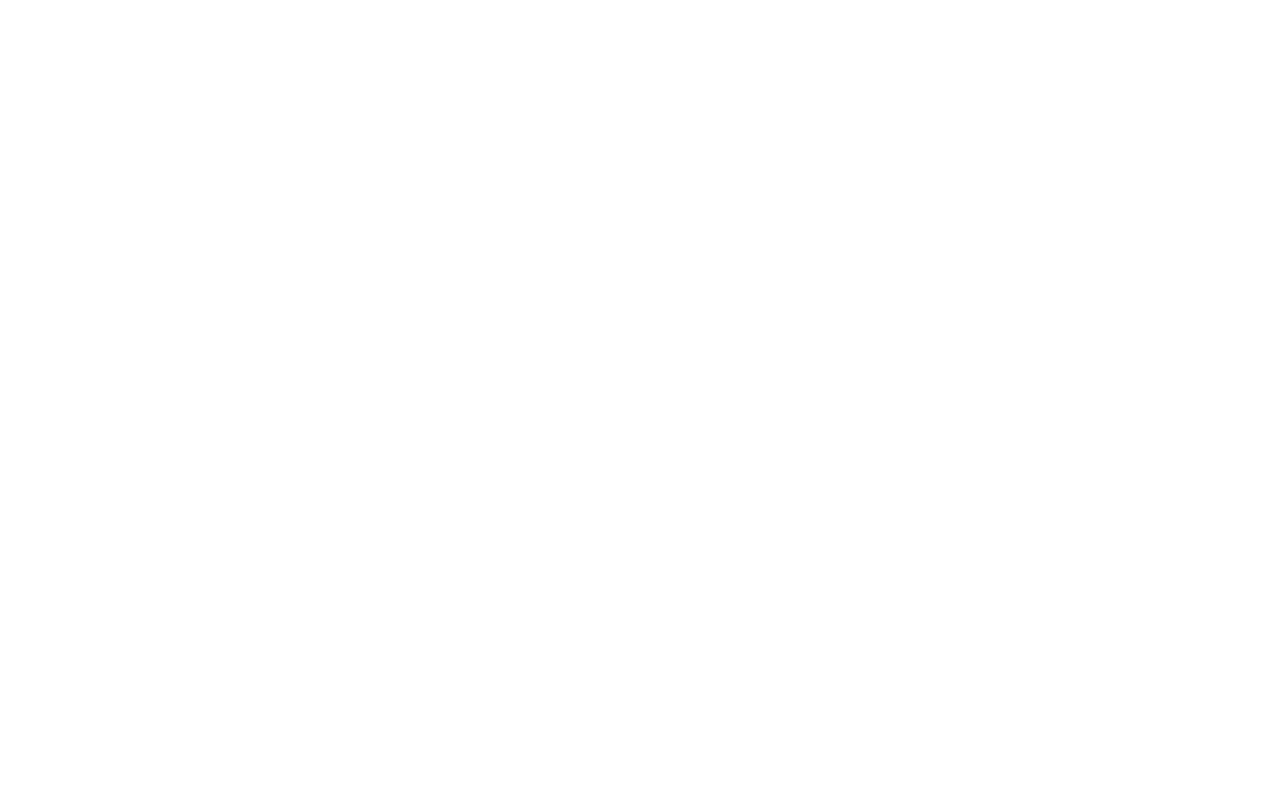
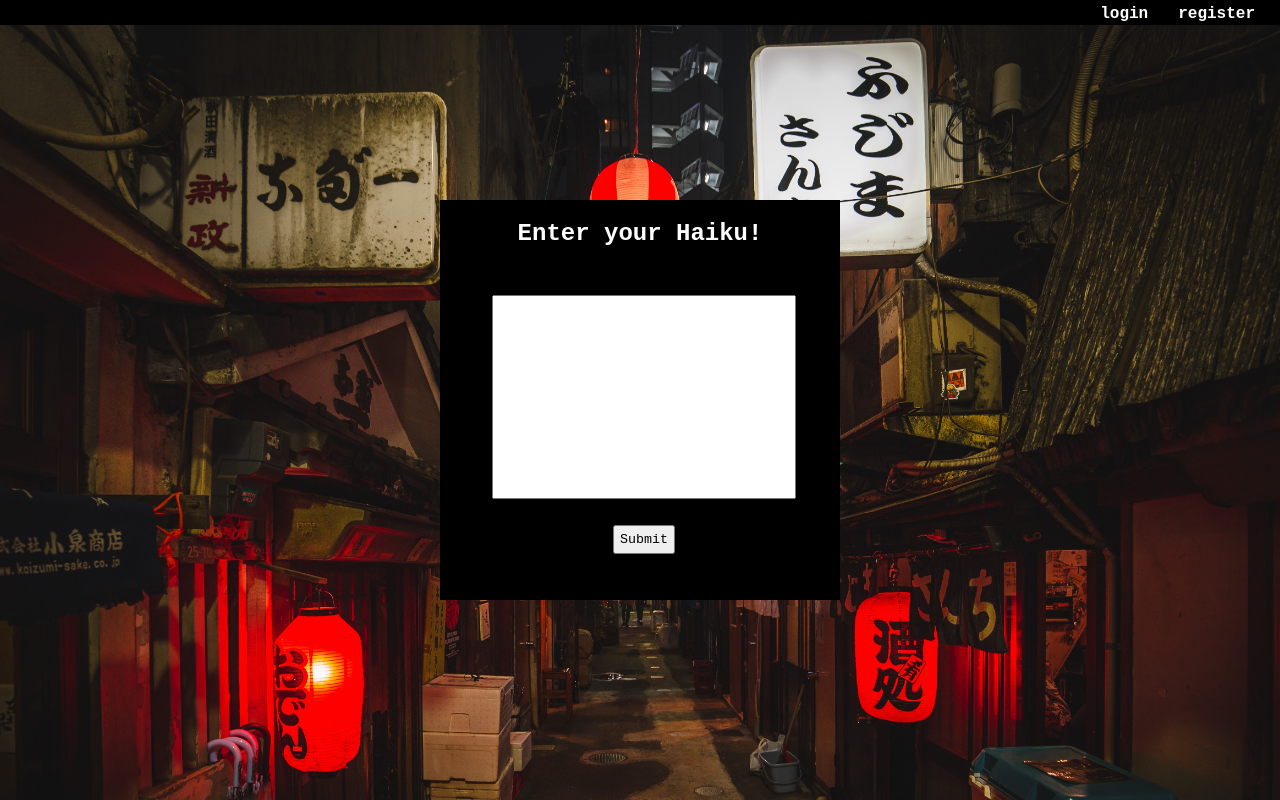
Before and after one commit to lauriceparkin/Haiku_You, a React (Create React App) app in the folder haiku/client/: page /Post in a window 1280 px wide. Shown: the top 800 px of the page. Built offline with nearby package versions, Linux system fonts and the light colour scheme.

Commit message:
created submit haiku page

```diff
--- a/haiku/client/src/App.css
+++ b/haiku/client/src/App.css
@@ -75,6 +75,14 @@
 margin-top: 230px;
 }
 
+
+h2{
+  font-family: 'Courier New', Courier, monospace;
+  color: white;
+  text-align: center;
+  margin-top: 20px;
+}
+
 /* Orange color on home page:
 #FA4927 */
 
@@ -127,6 +135,102 @@
   padding-right: 200px;
   height: 35vh;
 }
+
+.register{
+  background: url("./images/register.jpg");
+  min-height: 950px;
+  background-attachment: fixed;
+  background-position: bottom;
+  background-repeat: no-repeat;
+  background-size: cover;
+  width: 100%;
+}
+
+.login{
+  background: url("./images/lanternlogin.jpg");
+  min-height: 750px;
+  background-attachment: fixed;
+  background-position: bottom;
+  background-repeat: no-repeat;
+  background-size: cover;
+  width: 100%;
+}
+
+form{
+  background-color: black;
+  display: flex;
+  justify-content: center;
+  color:white;
+  font-family: Arial, Helvetica, sans-serif;
+  margin-left: 2%;
+  margin-top: 12%;
+  font-family: 'Courier New', Courier, monospace;
+}
+
+.formbox{
+  background-color: black;
+  position: fixed;
+  height: 350px;
+  top: 50%;
+  left: 50%;
+  transform: translate(-50%, -50%);
+}
+
+.haikubox{
+  background-color: black;
+  position: fixed;
+  height: 400px;
+  width: 400px;
+  top: 50%;
+  left: 50%;
+  transform: translate(-50%, -50%);
+
+}
+
+.haikuinput{
+  width: 300px;
+  height: 200px;
+  font-family: 'Courier New', Courier, monospace;
+  font-size: 14px;
+}
+
+.haikusubmit{
+  padding: 10px;
+  position: absolute;
+  margin-top: 220px;
+}
+
+button{
+  font-family: 'Courier New', Courier, monospace;
+  display: flex;
+  justify-content: flex-end;
+  padding: 5px;
+}
+
+button:hover{
+  color: #FA4927;
+  cursor: pointer;
+
+}
+
+
+
+label{
+
+}
+
+.post{
+  background: url("./images/post.jpg");
+  min-height: 950px;
+  background-attachment: fixed;
+  background-position: bottom;
+  background-repeat: no-repeat;
+  background-size: cover;
+  width: 100%;
+
+}
+
+
 
 
 
--- a/haiku/client/src/App.js
+++ b/haiku/client/src/App.js
@@ -5,6 +5,7 @@
 import Learn from './components/Learn'
 import Login from './components/Login'
 import Register from './components/Register'
+import Post from './components/Post'
 import './App.css';
 // import axios from 'axios';
 
@@ -40,10 +41,19 @@
               formData={this.state.formData} />)}
           />
 
-          {/* <Route
-            path="/Login"
-            component={Login}
-          /> */}
+
+          <Route exact path="/login" render={() => (
+            <Login
+              handleLogin={this.handleLogin}
+              handleChange={this.authHandleChange}
+              formData={this.state.formData} />)}
+          />
+
+          <Route
+            path="/Post"
+            component={ Post }
+          />
+
 
         </main>
 
--- a/haiku/client/src/components/Login.jsx
+++ b/haiku/client/src/components/Login.jsx
@@ -1,37 +1,51 @@
-import React from 'react'
+import React, { Component } from 'react'
 import { Link } from 'react-router-dom'
 import Footer from './shared/Footer'
 import Navbar from './shared/Navbar'
 
 
 
+class Login extends Component {
 
 
-
-const Login = (props) => {
-
+  render() {
     return (
       <>
+        <div className="login">
 
-    <div>
-      <h2>login</h2>
-      <hr />
-      <form onSubmit={(e) => {
-        e.preventDefault();
-        props.handleLogin();}} >
-        <input name="email" type="text" value={props.formData.email} onChange={props.handleChange} />
-        <input name="password" type="password" value={props.formData.password} onChange={props.handleChange} />
+          <Navbar />
+
+
+          <h2>Login</h2>
+
+
+          <form onSubmit={this.props.handleLogin} >
+            <label htmlFor="email">
+              email:
+            </label>
+
+
+            <input name="email" id="email" type="text" value={this.props.formData.email} onChange={this.props.handleChange} />
+
+            <label htmlFor="password">
+              password:
+            </label>
+
+            <input name="password" id="password" type="password" value={this.props.formData.password} onChange={this.props.handleChange} />
             <button>Login</button>
-        <Link to="/register">Register</Link>
+
+
           </form>
         </div>
 
         <Footer
         />
 
+
       </>
-
     );
   }
+}
+
 
 export default Login;
--- /dev/null
+++ b/haiku/client/src/components/Post.jsx
@@ -0,0 +1,71 @@
+import React, { Component } from 'react'
+import { Link } from 'react-router-dom'
+import Footer from './shared/Footer'
+import Navbar from './shared/Navbar'
+
+
+class Post extends Component {
+  constructor() {
+    super();
+    this.state = {
+      haiku: '',
+    }
+    this.handleChange = this.handleChange.bind(this)
+    this.handleSubmit = this.handleSubmit.bind(this)
+  }
+
+  handleChange(event) {
+    const { target: { name: fieldName, value: fieldValue } } = event
+
+
+    this.setState({
+      [fieldName]: fieldValue
+    })
+  }
+
+  handleSubmit(event) {
+    event.preventDefault()
+
+  }
+
+
+  render() {
+    const { haiku } = this.state
+    return (
+      <>
+
+      <div className="post">
+          <Navbar />
+
+          <div className="haikubox">
+
+        <h2>Enter your Haiku!</h2>
+        <form onSubmit={this.handleSubmit}>
+          <div>
+            {/* <label>Haiku Here:</label> */}
+            <input className="haikuinput"
+              onChange={this.handleChange}
+              type="text"
+              value={haiku}
+              name="haiku"
+            />
+              </div>
+
+                <div className="haikusubmit">
+
+                <button>Submit</button>
+                </div>
+
+        </form>
+          </div>
+
+          </div>
+
+          <Footer
+        />
+
+        </>
+    )
+  }
+}
+export default Post;
--- a/haiku/client/src/components/Register.jsx
+++ b/haiku/client/src/components/Register.jsx
@@ -12,22 +12,22 @@
   render() {
     return (
       <>
-        <div>
+        <div className = "register">
 
         <Navbar />
 
 
-          <h2>Register</h2>
 
+          <div className="formbox">
+
+          <h2>register</h2>
 
           <form onSubmit={this.props.handleRegister} >
             <label htmlFor="email">
               email:
             </label>
 
-
             <input name="email" id="email" type="text" value={this.props.formData.email} onChange={this.props.handleChange} />
-
             <label htmlFor="password">
               password:
             </label>
@@ -37,6 +37,8 @@
 
 
           </form>
+        </div>
+
         </div>
 
         <Footer
--- /dev/null
+++ b/haiku/client/src/components/View.jsx
@@ -0,0 +1,4 @@
+import React, { Component } from 'react'
+import { Link } from 'react-router-dom'
+import Footer from './shared/Footer'
+import Navbar from './shared/Navbar'
```
Also changed, not shown: haiku/client/src/images/post.jpg (added), 1 other file (tests, documents, lock files or other folders). Lines whose indentation alone changed are shown as unchanged.
